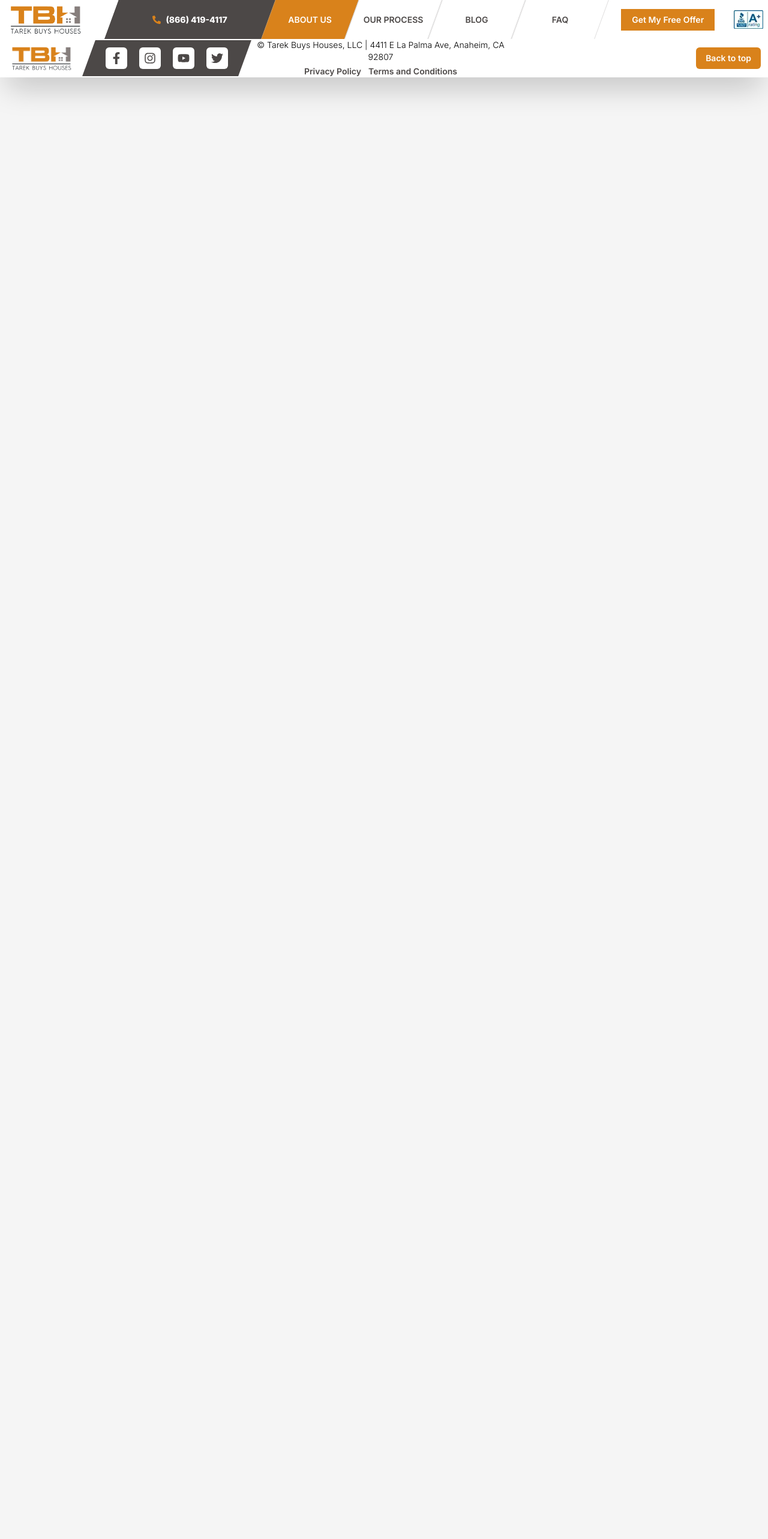
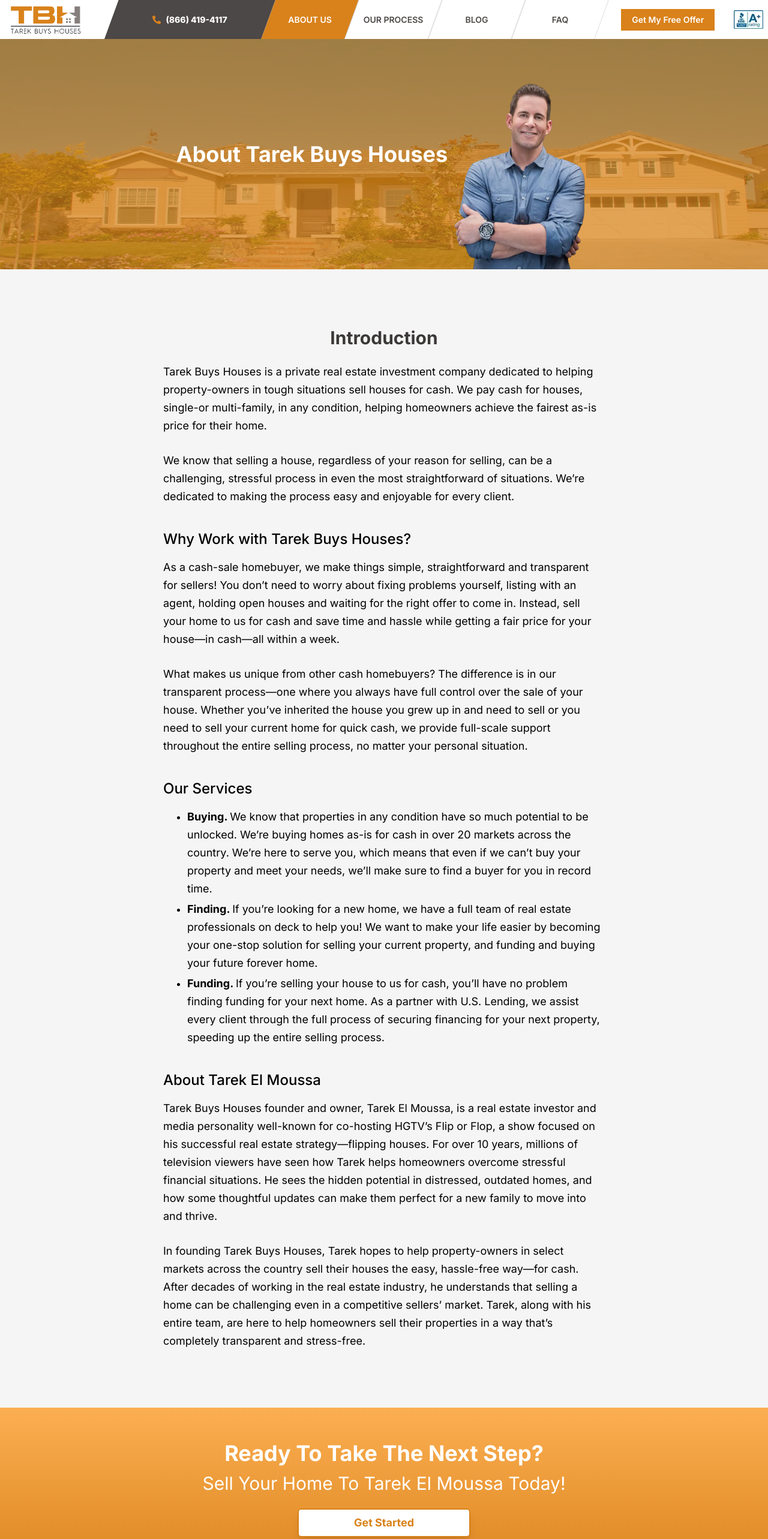
Before and after one commit to saifulislam1431/tarek-buy-house-clone, a Next.js app: page /about-us in a window 1280 px wide. Shown: the top 2566 px of the page at 60% size. Before the commit the page ends 800 px from the top, so only its background shows below. Built offline with nearby package versions, Linux system fonts and the light colour scheme.

Commit message:
About page

```diff
--- /dev/null
+++ b/src/app/about-us/AboutBanner/AboutBanner.jsx
@@ -0,0 +1,26 @@
+import Image from 'next/image';
+import React from 'react';
+import banner from "../../../../public/assets/banner/banner1.png";
+import hero from "../../../../public/assets/banner/heroImg.png";
+
+const AboutBanner = () => {
+    return (
+        <section className='relative w-full h-96'>
+            <div className='w-full h-full'>
+                <Image src={banner} alt='Banner' className='w-full h-full' />
+            </div>
+            <div className='absolute top-0 w-full h-full flex items-center justify-center text-center bg-primary/70'>
+                <div>
+                    <h1 className='font-bold text-4xl text-white'>About Tarek Buys Houses
+                    </h1>
+                </div>
+                <div className='h-full lg:flex items-end hidden'>
+                    <Image src={hero} alt='Hero' className='w-60' />
+                </div>
+
+            </div>
+        </section>
+    );
+};
+
+export default AboutBanner;
--- a/src/app/about-us/page.jsx
+++ b/src/app/about-us/page.jsx
@@ -1,10 +1,85 @@
 import React from 'react';
+import AboutBanner from './AboutBanner/AboutBanner';
+import FeaturedMarket from '@/components/HomeComponent/FeaturedMarket/FeaturedMarket';
 
 const AboutPage = () => {
     return (
-        <div>
+        <section>
+            <AboutBanner />
 
-        </div>
+            <div className='my-24 max-w-3xl mx-auto px-4'>
+                <h1 className='text-[#3C3838] font-bold text-3xl text-center'>Introduction</h1>
+                <div className='space-y-7 mt-6'>
+                    <p className='text-lg font-normal leading-[30px]'>
+                        Tarek Buys Houses is a private real estate investment company dedicated to helping property-owners in tough situations sell houses for cash. We pay cash for houses, single-or multi-family, in any condition, helping homeowners achieve the fairest as-is price for their home.
+                    </p>
+                    <p className='text-lg font-normal leading-[30px]'>
+
+                        We know that selling a house, regardless of your reason for selling, can be a challenging, stressful process in even the most straightforward of situations. We’re dedicated to making the process easy and enjoyable for every client.
+                    </p>
+                </div>
+
+                <div className='mt-10'>
+                    <h3 className='text-2xl font-medium'>Why Work with Tarek Buys Houses?</h3>
+
+                    <div className='space-y-7 mt-4'>
+                        <p className='text-lg font-normal leading-[30px]'>
+                            As a cash-sale homebuyer, we make things simple, straightforward and transparent for sellers! You don’t need to worry about fixing problems yourself, listing with an agent, holding open houses and waiting for the right offer to come in. Instead, sell your home to us for cash and save time and hassle while getting a fair price for your house—in cash—all within a week.
+                        </p>
+                        <p className='text-lg font-normal leading-[30px]'>
+                            What makes us unique from other cash homebuyers? The difference is in our transparent process—one where you always have full control over the sale of your house. Whether you’ve inherited the house you grew up in and need to sell or you need to sell your current home for quick cash, we provide full-scale support throughout the entire selling process, no matter your personal situation.
+                        </p>
+                    </div>
+                </div>
+
+
+                <div className='mt-10'>
+                    <h3 className='text-2xl font-medium'>Our Services</h3>
+
+                    <div className='mt-4'>
+                        <ul className='space-y-1 list-disc pl-10'>
+                            <li>
+                                <span className='font-bold text-lg'>Buying. </span> <span className='text-lg font-normal leading-[30px]'>We know that properties in any condition have so much potential to be unlocked. We’re buying homes as-is for cash in over 20 markets across the country. We’re here to serve you, which means that even if we can’t buy your property and meet your needs, we’ll make sure to find a buyer for you in record time.</span>
+                            </li>
+
+                            <li>
+                                <span className='font-bold text-lg'>Finding. </span> <span className='text-lg font-normal leading-[30px]'>If you’re looking for a new home, we have a full team of real estate professionals on deck to help you! We want to make your life easier by becoming your one-stop solution for selling your current property, and funding and buying your future forever home.</span>
+                            </li>
+
+
+                            <li>
+                                <span className='font-bold text-lg'>Funding. </span> <span className='text-lg font-normal leading-[30px]'> If you’re selling your house to us for cash, you’ll have no problem finding funding for your next home. As a partner with U.S. Lending, we assist every client through the full process of securing financing for your next property, speeding up the entire selling process.</span>
+                            </li>
+                        </ul>
+                    </div>
+                </div>
+
+                <div className='mt-10'>
+                    <h3 className='text-2xl font-medium'>About Tarek El Moussa</h3>
+
+                    <div className='space-y-7 mt-4'>
+                        <p className='text-lg font-normal leading-[30px]'>Tarek Buys Houses founder and owner, Tarek El Moussa, is a real estate investor and media personality well-known for co-hosting HGTV’s Flip or Flop, a show focused on his successful real estate strategy—flipping houses. For over 10 years, millions of television viewers have seen how Tarek helps homeowners overcome stressful financial situations. He sees the hidden potential in distressed, outdated homes, and how some thoughtful updates can make them perfect for a new family to move into and thrive.
+                        </p>
+                        <p className='text-lg font-normal leading-[30px]'>In founding Tarek Buys Houses, Tarek hopes to help property-owners in select markets across the country sell their houses the easy, hassle-free way—for cash. After decades of working in the real estate industry, he understands that selling a home can be challenging even in a competitive sellers’ market. Tarek, along with his entire team, are here to help homeowners sell their properties in a way that’s completely transparent and stress-free.
+                        </p>
+                    </div>
+                </div>
+            </div>
+
+
+            <div className='bg-gradient-to-t from-[#DC861F] to-[#FCAF52] py-14 px-5'>
+                <div className='flex items-center justify-center flex-col gap-3'>
+                    <h1 className='font-bold text-4xl text-white'>Ready To Take The Next Step?</h1>
+                    <p className='font-normal text-3xl text-white'>Sell Your Home To Tarek El Moussa Today!</p>
+                </div>
+
+                <div className='mt-6 flex items-center justify-center'>
+                    <button className='w-72 text-center px-10 py-2 bg-base-100 border-2 border-primary rounded-md text-lg font-bold text-primary hover:bg-primary hover:text-white transition-all duration-500 shadow-lg'>Get Started</button>
+                </div>
+            </div>
+
+            <FeaturedMarket />
+        </section>
     );
 };
 
```
